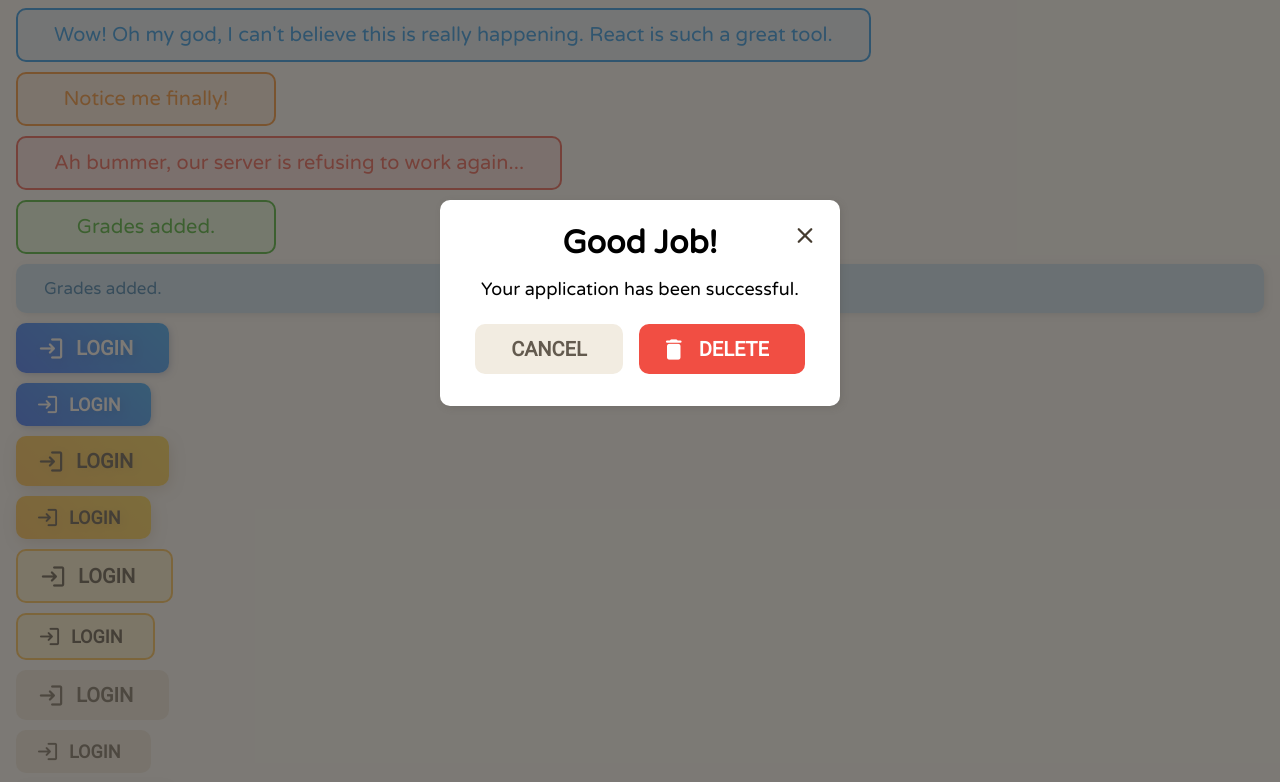
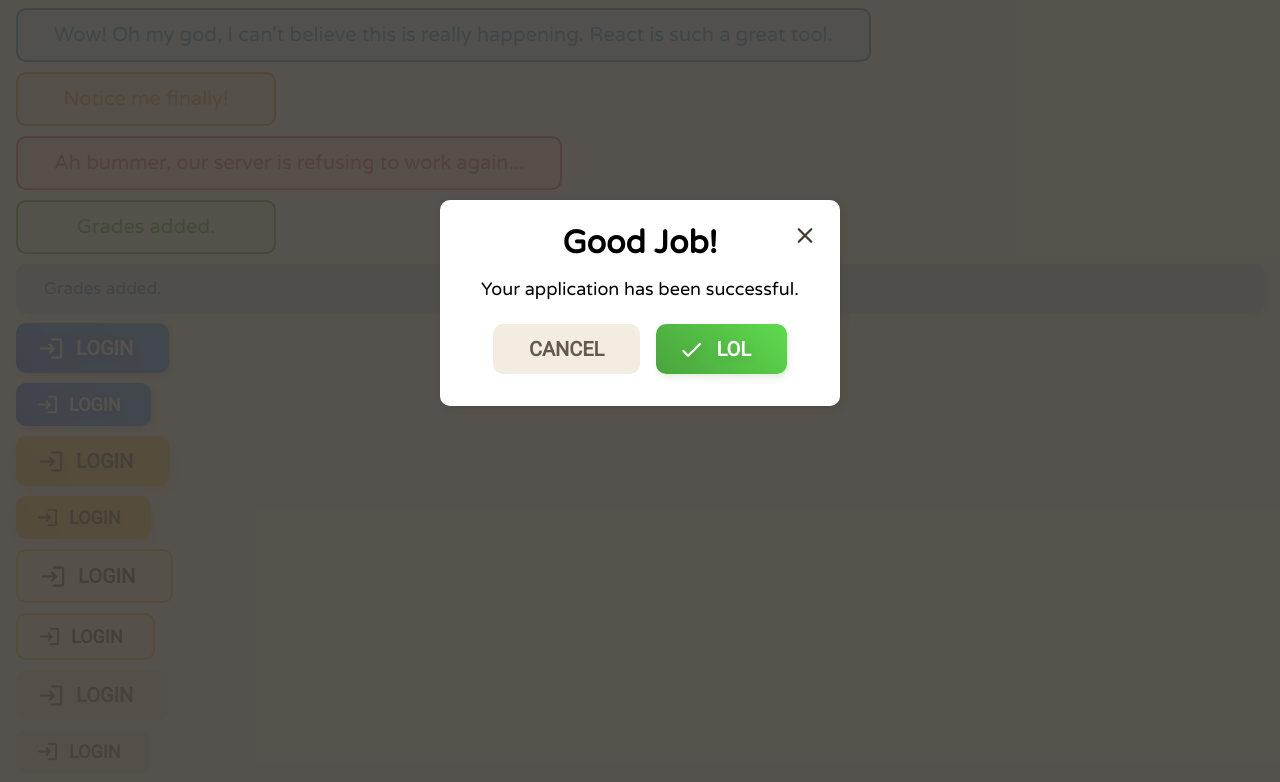
Before and after one commit to Anananas42/studento-frontend-lib, a React (Create React App) app: page / in a window 1280 px wide. Shown: the top 782 px of the page. Built offline with nearby package versions, Linux system fonts and the light colour scheme.

Commit message:
Modify: PopupConfirm.tsx add icon

```diff
--- a/src/App.tsx
+++ b/src/App.tsx
@@ -14,6 +14,7 @@ import PopupBase from './studento-library/popups/base-components/PopupBase';
 import { IconL } from './studento-library/buttons/shared/Icon';
 import PopupSuccess from './studento-library/popups/components/PopupSuccess';
 import PopupDelete from './studento-library/popups/components/PopupDelete';
+import PopupConfirm from './studento-library/popups/components/PopupConfirm';
 
 const StyledApp = styled.div`
   font-family: 'Varela Round', sans-serif;
@@ -72,6 +73,7 @@ function App() {
                 <BtnCloseL onClick={() => console.log("Pressed")}>LOGIN</BtnCloseL>
                 <BtnCloseM onClick={() => console.log("Pressed")}>LOGIN</BtnCloseM>
                 <PopupDelete title={"Good Job!"} event={() => console.log("deleting")}>Your application has been successful.</PopupDelete>
+                <PopupConfirm title={"Good Job!"} event={() => console.log("deleting")} btnText={"lol"}>Your application has been successful.</PopupConfirm>
               </div>
             </ThemeProvider>
           </StyledApp>
--- a/src/studento-library/popups/components/PopupConfirm.tsx
+++ b/src/studento-library/popups/components/PopupConfirm.tsx
@@ -8,19 +8,20 @@ interface IPopupConfirm {
     title: string;
     children?: string;
     btnText: string;
+    event: Function;
 }
 
 const StyledButtons = styled.div`
     display: flex;
     flex-flow: row nowrap;
     width: 100%;
-    justify-content: space-between;
+    justify-content: center;
     gap: 16px;
     margin-top: 24px;
 `
 
 const PopupConfirm:FC<IPopupConfirm> = (props) => {
-    const { title, children, btnText } = props;
+    const { title, children, btnText, event } = props;
     const [ isOpened, setIsOpened ] = useState<boolean>(true);
 
     return (
@@ -28,7 +29,7 @@ const PopupConfirm:FC<IPopupConfirm> = (props) => {
             {children}
             <StyledButtons>
                 <BtnTertiaryL onClick={() => setIsOpened(false)}>cancel</BtnTertiaryL>
-                <BtnConfirmL icon={"confirm"} onClick={() => setIsOpened(false)}>{btnText}</BtnConfirmL>
+                <BtnConfirmL icon={"check"} onClick={() => {setIsOpened(false); event()}}>{btnText}</BtnConfirmL>
             </StyledButtons>
         </PopupBase>
     )
```
